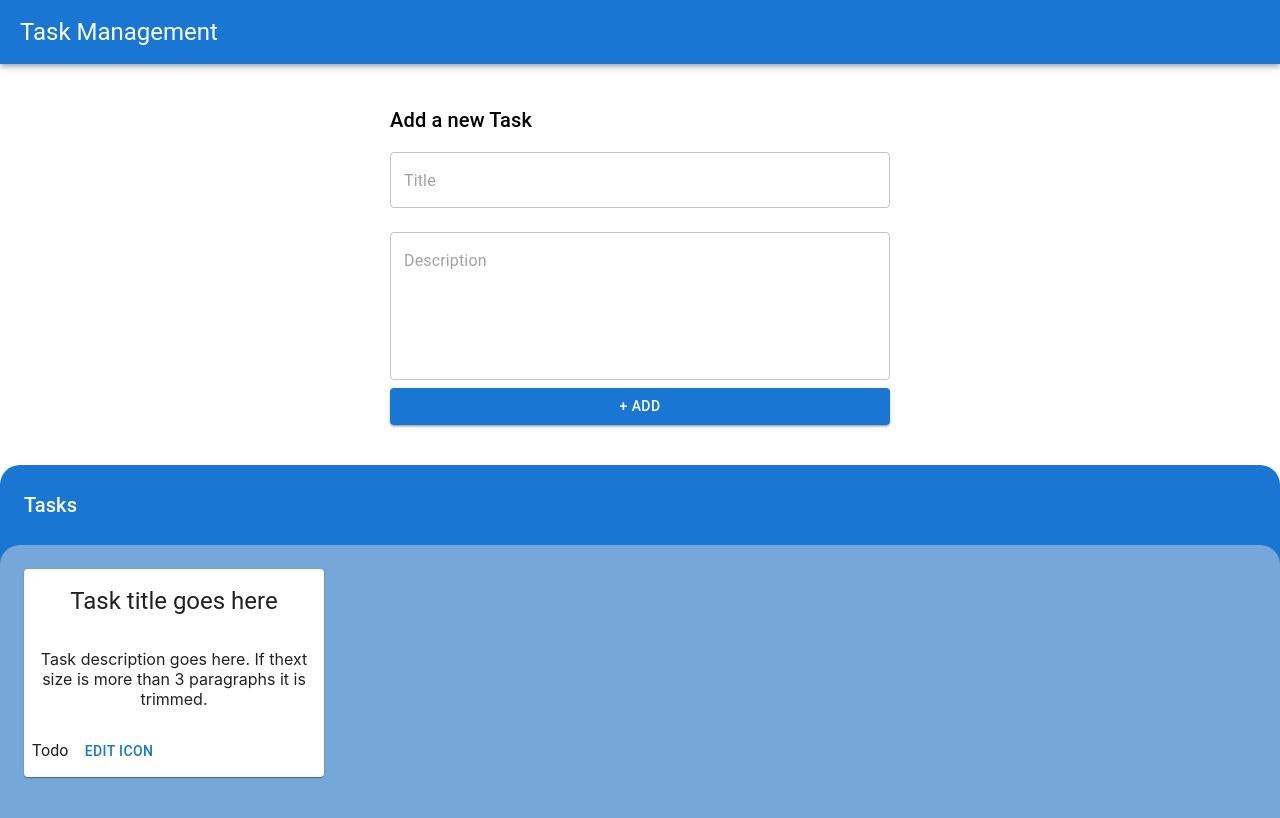
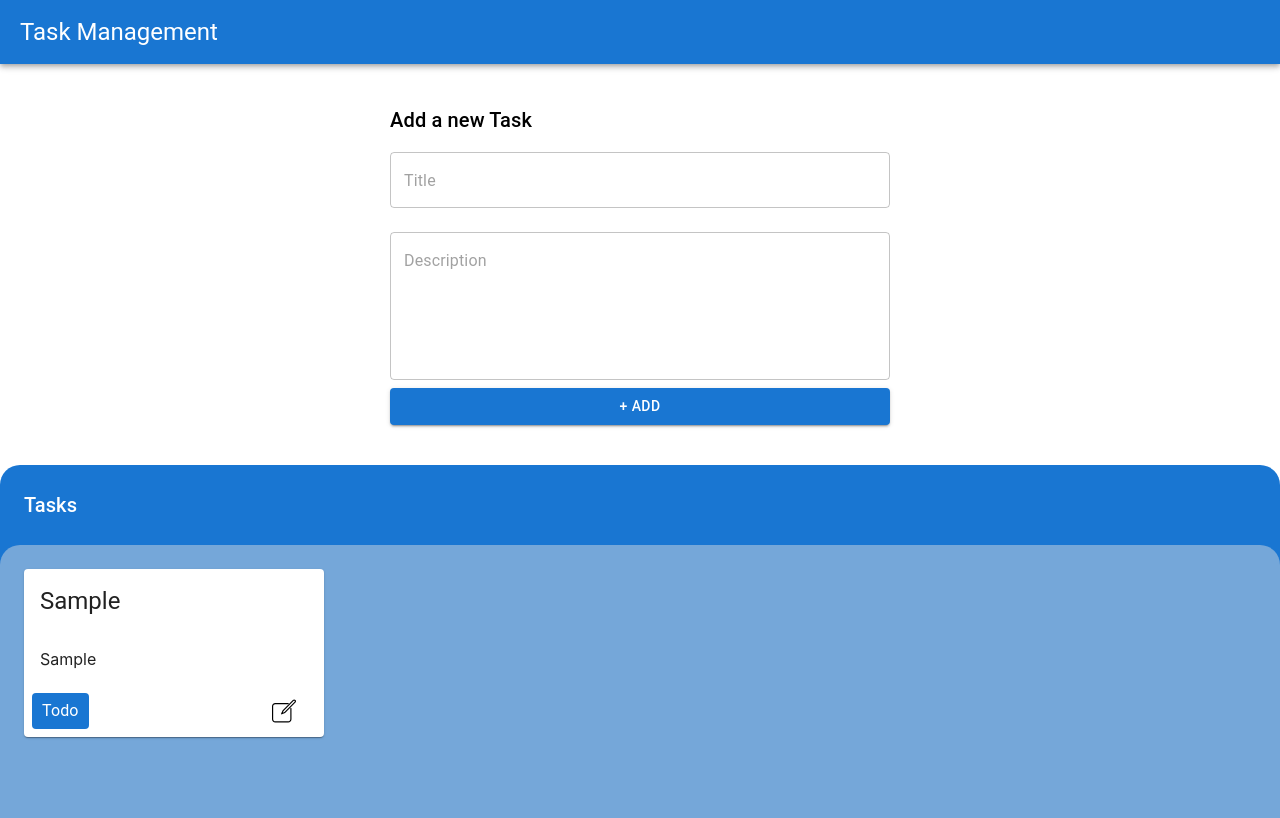
Before and after one commit to p-vasic/task-management, a React (Create React App) app: page / in a window 1280 px wide. Both pictures are taken after typing "Sample", "Sample" into the empty fields and a click on the button "+ ADD". Shown: the top 818 px of the page. Built offline with nearby package versions, Linux system fonts and the light colour scheme.

Commit message:
feat: Show correct info on TaskItem

```diff
--- a/src/components/TaskItem.tsx
+++ b/src/components/TaskItem.tsx
@@ -1,3 +1,4 @@
+import { FC } from "react";
 import {
   Box,
   Button,
@@ -7,8 +8,8 @@ import {
   CardHeader,
   Typography,
 } from "@mui/material";
-import React, { FC } from "react";
-import { Task } from "./Tasks";
+import { STATUS, Task } from "../model";
+import editButton from "../edit-button.svg";
 
 interface ITaskItem {
   task: Task;
@@ -17,15 +18,25 @@ interface ITaskItem {
 const TaskItem: FC<ITaskItem> = ({ task }) => {
   return (
     <Box maxWidth={300}>
-      <Card>
-        <CardHeader title="Task title goes here" />
-        <CardContent>
-          Task description goes here. If thext size is more than 3 paragraphs it
-          is trimmed.
-        </CardContent>
-        <CardActions>
-          <Typography>Todo</Typography>
-          <Button>Edit icon</Button>
+      <Card sx={{ textAlign: "left" }}>
+        <CardHeader title={task.title} />
+        <CardContent>{task.description}</CardContent>
+        <CardActions disableSpacing>
+          <Box display="flex" justifyContent="space-between" width="100%">
+            <Typography
+              sx={{
+                background: "#1976d2",
+                color: "white",
+                padding: "6px 10px",
+                borderRadius: "4px",
+              }}
+            >
+              {STATUS[task.status]}
+            </Typography>
+            <Button>
+              <img src={editButton} width="24" height="24" />
+            </Button>
+          </Box>
         </CardActions>
       </Card>
     </Box>
--- a/src/components/Tasks.tsx
+++ b/src/components/Tasks.tsx
@@ -2,13 +2,6 @@ import { FC } from "react";
 import { Box, Typography } from "@mui/material";
 import { useTask } from "../context/TaskContext";
 import TaskItem from "./TaskItem";
-
-export type Task = {
-  id: string;
-  title: string;
-  description: string;
-  status: string;
-};
 
 const Tasks: FC = () => {
   const { tasks } = useTask();
@@ -19,7 +12,7 @@ const Tasks: FC = () => {
         Tasks
       </Typography>
 
-      <Box mt={3} bgcolor="#75a7d9" height="100vh" borderRadius={5} p={3}>
+      <Box mt={3} bgcolor="#75a7d9" height="90vh" borderRadius={5} p={3}>
         {tasks.length === 0 ? (
           <Typography variant="subtitle1">
             You have nothing to do. Go get some sleep.
--- a/src/context/TaskContext.tsx
+++ b/src/context/TaskContext.tsx
@@ -1,10 +1,10 @@
 import { createContext, FC, useCallback, useContext, useState } from "react";
-import { Task } from "../components/Tasks";
+import { Status, Task } from "../model";
 
 interface TaskContextProps {
   tasks: Array<Task>;
   addTask: (task: Task) => void;
-  changeTaskStatus: (id: string, status: string) => void;
+  changeTaskStatus: (id: string, status: Status) => void;
   children?: React.ReactNode;
 }
 
@@ -17,7 +17,7 @@ export const useTaskOption = () => {
     setTasks((tasks) => [...tasks, task]);
   }, []);
 
-  const changeTaskStatus = useCallback((id: string, status: string) => {
+  const changeTaskStatus = useCallback((id: string, status: Status) => {
     setTasks((tasks) => {
       const item = tasks.find((t) => t.id === id);
       item!.status = status;
--- /dev/null
+++ b/src/model/index.ts
@@ -0,0 +1,17 @@
+export type Task = {
+  id: string;
+  title: string;
+  description: string;
+  status: "todo" | "progress" | "block" | "qa" | "done" | "deployed";
+};
+
+export type Status = "todo" | "progress" | "block" | "qa" | "done" | "deployed";
+
+export enum STATUS {
+  todo = "Todo",
+  progress = "inProgress",
+  block = "Blocked",
+  qa = "InQA",
+  done = "Done",
+  deployed = "Deployed",
+}
```
Also changed, not shown: src/edit-button.svg (added).
